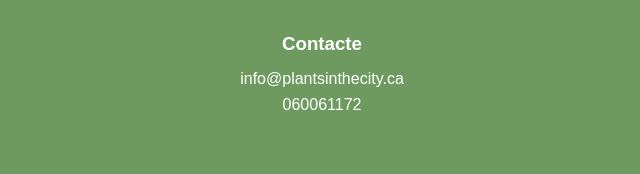
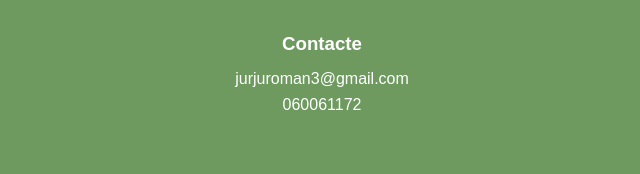
Before and after one commit to FireGhost2077/Catalog-Plante, a plain HTML site: page index.html in a window 1280 px wide. Shown: the part 2740-2914 px from the top of the page, 618-1258 px from the left. Drawn offline with Linux system fonts and the light colour scheme.

Commit message:
Update index.html

```diff
--- a/index.html
+++ b/index.html
@@ -606,7 +606,7 @@
 
                 <div class="footer-section">
                     <h3>Contacte</h3>
-                    <a href="mailto:info@plantsinthecity.ca">info@plantsinthecity.ca</a>
+                    <a href="mailto:jurjuroman3@gmail.com">jurjuroman3@gmail.com</a>
                     <a href="tel:060061172">060061172</a>
                 </div>
             </div>
```
